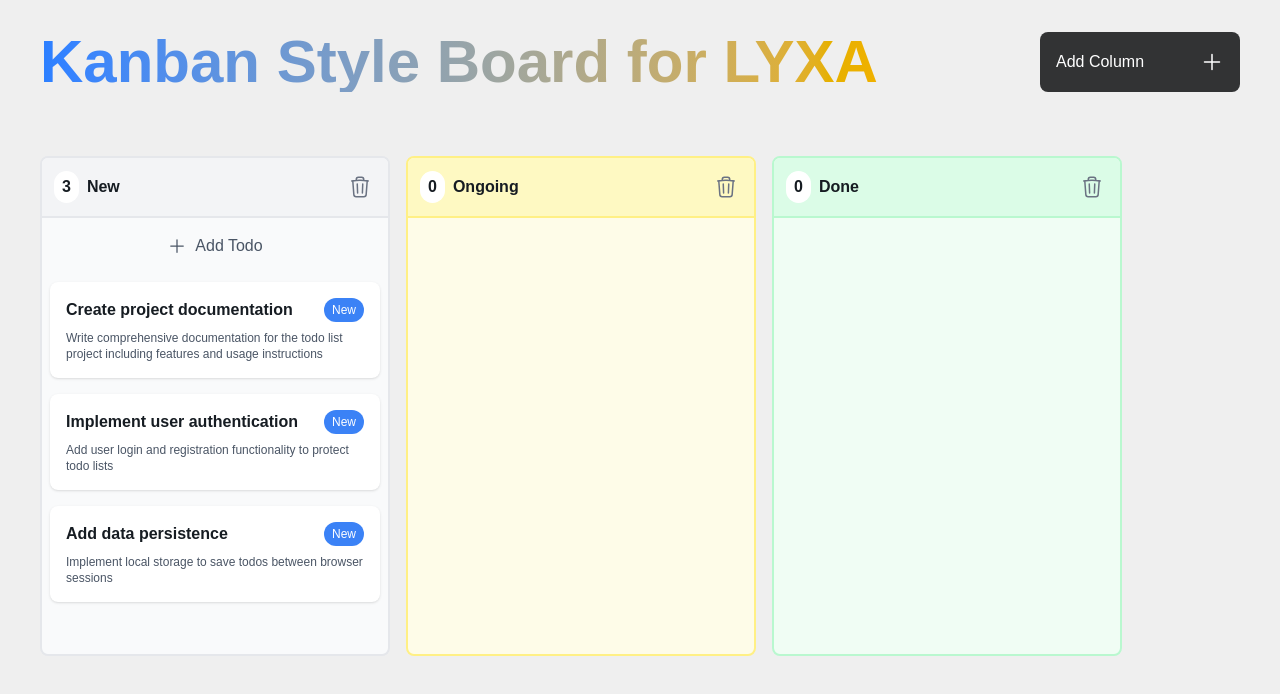
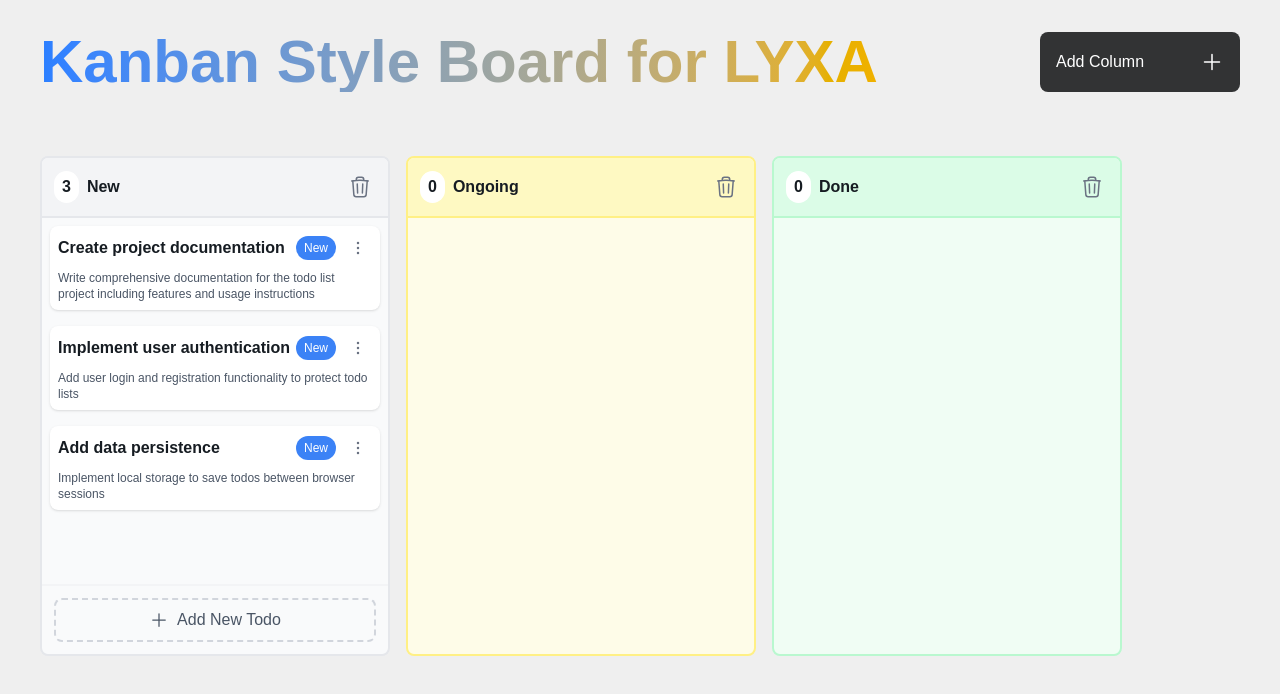
Before and after one commit to Hasibul294/Lyxa-todo-list, a React (Vite) app: page / in a window 1280 px wide. Shown: the top 694 px of the page. Built offline with nearby package versions, Linux system fonts and the light colour scheme; a web font is replaced by a local one.

Commit message:
fix somee issue when item move

```diff
--- a/src/components/AddTodo.tsx
+++ b/src/components/AddTodo.tsx
@@ -33,16 +33,16 @@
     return (
       <button
         onClick={() => setIsAdding(true)}
-        className="w-full p-2 flex items-center justify-center text-gray-600 hover:bg-gray-100 rounded-lg transition-colors"
+        className="w-full py-2 flex items-center justify-center text-gray-600 hover:bg-gray-100 rounded-lg transition-colors border-2 border-dashed border-gray-300"
       >
         <PlusIcon className="w-5 h-5 mr-2" />
-        Add Todo
+        Add New Todo
       </button>
     );
   }
 
   return (
-    <form onSubmit={handleSubmit} className="p-4 bg-white rounded-lg shadow-sm">
+    <form onSubmit={handleSubmit} className="bg-white rounded-lg">
       <input
         type="text"
         value={title}
--- a/src/components/ColumnContainer.tsx
+++ b/src/components/ColumnContainer.tsx
@@ -61,8 +61,6 @@
 
       {/* Column Content */}
       <div className="flex flex-col flex-grow gap-4 p-2 overflow-x-hidden overflow-y-auto">
-        {column.title === 'New' && onAddTodo && <AddTodo onAddTodo={onAddTodo} />}
-
         <div className="flex flex-col gap-2">
           {column.items.map((todo) => (
             <div key={todo.id} className="relative">
@@ -71,6 +69,13 @@
           ))}
         </div>
       </div>
+
+      {/* Add Todo Button at Bottom */}
+      {column.title === 'New' && onAddTodo && (
+        <div className="p-3 border-t-2 border-gray-100">
+          <AddTodo onAddTodo={onAddTodo} />
+        </div>
+      )}
     </div>
   );
 };
--- a/src/components/ContextMenu.tsx
+++ b/src/components/ContextMenu.tsx
@@ -1,5 +1,6 @@
 import { useEffect, useRef } from 'react';
 import type { TodoStatus } from '../types';
+import { TODO_STATUS_COLORS } from '../constants/todoConfig';
 
 interface ContextMenuProps {
   x: number;
@@ -34,18 +35,23 @@
       style={{
         left: x,
         top: y,
+        transform: 'translateX(-100%)',
         minWidth: '150px',
       }}
     >
       {statusOptions.map((status) => (
         <button
           key={status}
-          className="w-full px-4 py-2 text-left hover:bg-gray-100 text-sm"
+          className="w-full px-4 py-2 text-left hover:bg-gray-100 text-sm flex items-center gap-2"
           onClick={() => {
             onMove(status);
             onClose();
           }}
         >
+          <span
+            className="w-2 h-2 rounded-full"
+            style={{ backgroundColor: TODO_STATUS_COLORS[status] }}
+          ></span>
           Move to {status}
         </button>
       ))}
--- a/src/components/TodoItem.tsx
+++ b/src/components/TodoItem.tsx
@@ -1,7 +1,8 @@
-import { useState } from 'react';
+import { useRef, useState } from 'react';
 import type { Todo, TodoStatus } from '../types';
 import { TODO_STATUS_COLORS } from '../constants/todoConfig';
 import { ContextMenu } from './ContextMenu';
+import EllipsisIcon from '../icons/EllipsisIcon';
 
 interface TodoItemProps {
   todo: Todo;
@@ -11,15 +12,15 @@
 
 export function TodoItem({ todo, isDragging, onStatusChange }: TodoItemProps) {
   const [contextMenu, setContextMenu] = useState<{ x: number; y: number } | null>(null);
+  const menuButtonRef = useRef<HTMLButtonElement>(null);
 
-  const handleContextMenu = (e: React.MouseEvent) => {
-    e.preventDefault();
-    if (!onStatusChange) return;
+  const handleMenuClick = () => {
+    if (!onStatusChange || !menuButtonRef.current) return;
 
-    // Position the context menu at the cursor
+    const rect = menuButtonRef.current.getBoundingClientRect();
     setContextMenu({
-      x: e.clientX,
-      y: e.clientY,
+      x: rect.right,
+      y: rect.top,
     });
   };
 
@@ -30,19 +31,25 @@
   return (
     <>
       <div
-        onContextMenu={handleContextMenu}
-        className={`p-4 rounded-lg shadow-sm bg-white mb-2 ${
-          isDragging ? 'opacity-50' : ''
-        } cursor-context-menu`}
+        className={`p-2 rounded-lg shadow-sm bg-white mb-2 ${isDragging ? 'opacity-50' : ''} group`}
       >
         <div className="flex items-center justify-between mb-2">
           <h3 className="text-base font-semibold">{todo.title}</h3>
+          <div className="flex items-center gap-2">
             <span
               className="px-2 py-1 text-xs rounded-full text-white"
               style={{ backgroundColor: TODO_STATUS_COLORS[todo.status] }}
             >
               {todo.status}
             </span>
+            <button
+              ref={menuButtonRef}
+              onClick={handleMenuClick}
+              className="p-1 rounded hover:bg-gray-100 transition-opacity cursor-pointer"
+            >
+              <EllipsisIcon className="w-5 h-5 text-gray-500" />
+            </button>
+          </div>
         </div>
         <p className="text-gray-600 text-xs">{todo.description}</p>
       </div>
--- /dev/null
+++ b/src/icons/EllipsisIcon.tsx
@@ -0,0 +1,20 @@
+const EllipsisIcon = ({ className = 'w-5 h-5' }) => {
+  return (
+    <svg
+      xmlns="http://www.w3.org/2000/svg"
+      fill="none"
+      viewBox="0 0 24 24"
+      strokeWidth={1.5}
+      stroke="currentColor"
+      className={className}
+    >
+      <path
+        strokeLinecap="round"
+        strokeLinejoin="round"
+        d="M12 6.75a.75.75 0 110-1.5.75.75 0 010 1.5zM12 12.75a.75.75 0 110-1.5.75.75 0 010 1.5zM12 18.75a.75.75 0 110-1.5.75.75 0 010 1.5z"
+      />
+    </svg>
+  );
+};
+
+export default EllipsisIcon;
```
Lines whose indentation alone changed are shown as unchanged.
